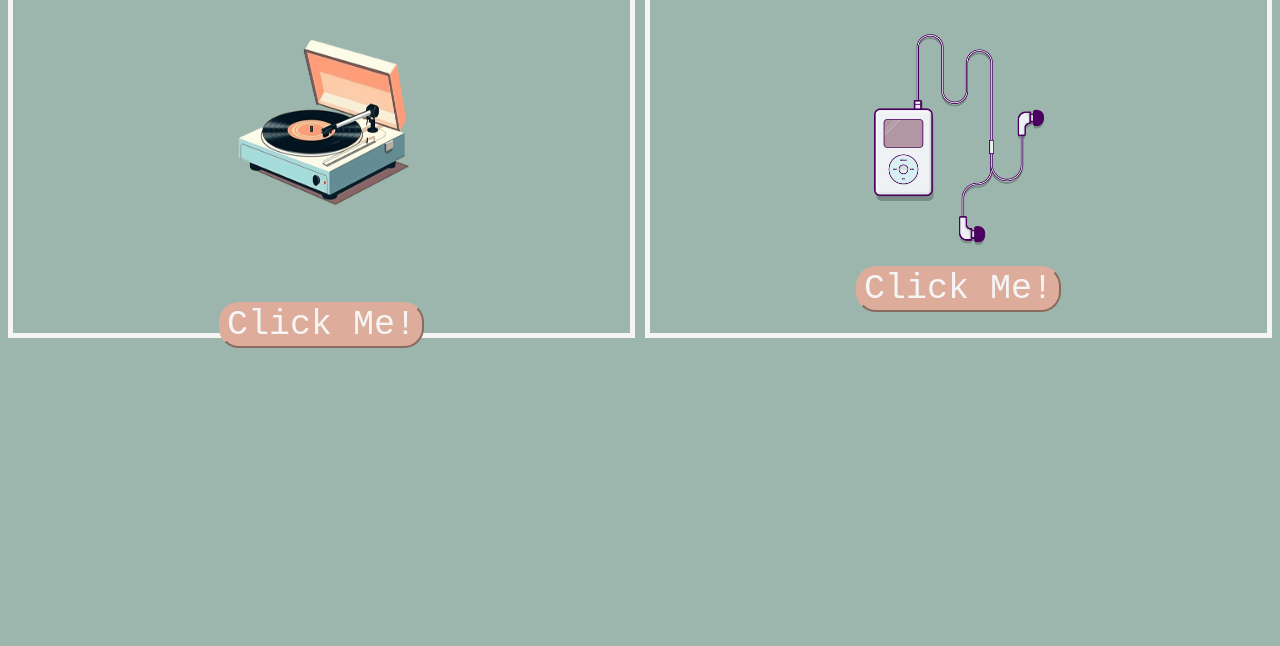
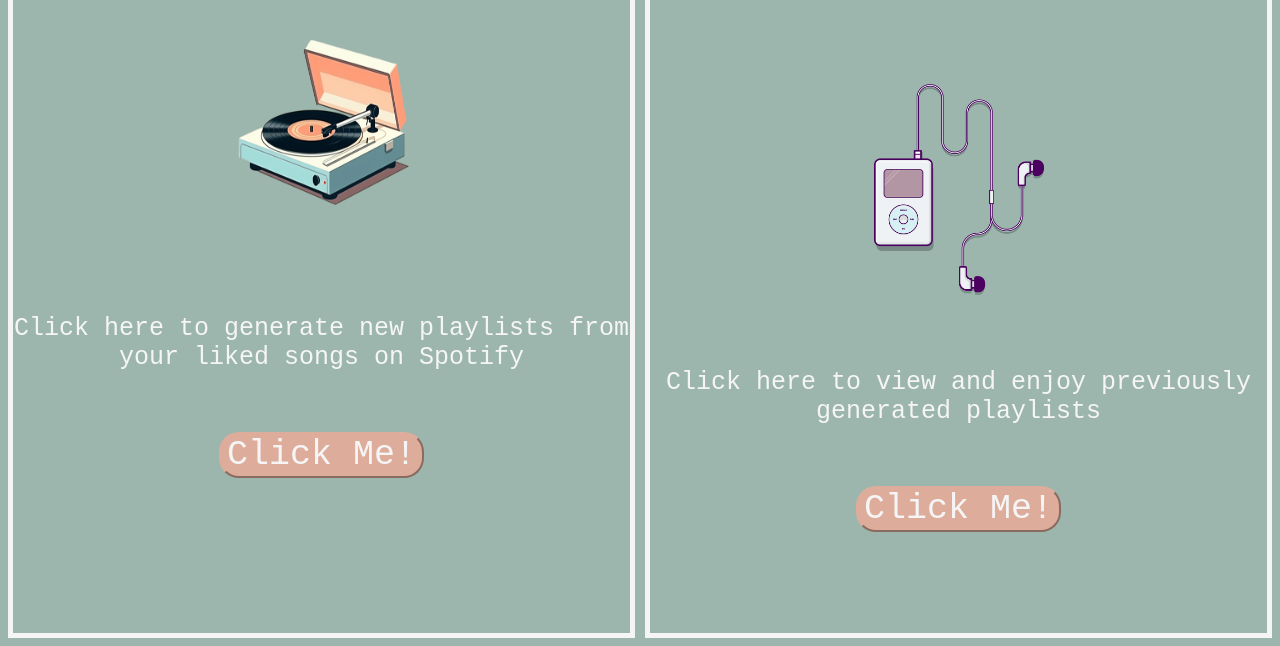
Before and after one commit to AlinaSkowronek/SongToPlaylist, a website built with Vite: page src/home.html in a window 1280 px wide. Shown: the part 280-926 px from the top of the page. Before the commit the page ends 816 px from the top, so only its background shows below. Built offline with nearby package versions, Linux system fonts and the light colour scheme.

Commit message:
add descriptions, fixed linning

```diff
--- a/src/home.html
+++ b/src/home.html
@@ -16,15 +16,19 @@
     <div class="row">
         <div id="left" class="column">
             <p>Create A New Playlist!</p>
-            <div id="record-wrapper">
+            <div class="record-wrapper">
                 <img id="record" src="../assets/images/recordPlayer.png">
+                <p>Click here to generate new playlists from your liked songs on Spotify
+                </p>
             </div>
             <button onclick="getBigger()">Click Me!</button>
         </div>
         <div id="right" class="column">
             <p>Check Out Your Existing Playlists!</p>
-            <div id="ipod-wrapper">
+            <div class="ipod-wrapper">
                 <img id="ipod" src="../assets/images/ipod.png">
+                <p>Click here to view and enjoy previously generated playlists
+                </p>
             </div>
             <button onclick="getBigger()">Click Me!</button>
         </div>
--- a/src/main.css
+++ b/src/main.css
@@ -87,7 +87,7 @@ input {
 ul {
     list-style-type: none;
     overflow: none;
-    background-color: #A3886B;
+    background-color: #DEAC9B;
     display: flex;
     margin-left: -8px;
     margin-top: 0px;
@@ -130,11 +130,10 @@ ul li a {
 }
 
 .column {
-    height: 500px;
+    height: 800px;
     text-align: center;
     font-family: Bradley Hand, cursive;
     color: whitesmoke;
-    text-decoration: underline;
     border: 5px;
     border-style: solid;
     border-color: whitesmoke;
@@ -142,16 +141,26 @@ ul li a {
 
 }
 
+
 #record {
     width: 200px;
     height: 300px;
 }
 
+
 #ipod {
+    padding-top: 50px;
+    padding-bottom: 40px;
     width: 170px;
     height: auto;
 }
 
-#left {}
+.record-wrapper {
+    font-family: 'Courier New', Courier, monospace;
+    font-size: 25px;
+}
 
-#right {}
+.ipod-wrapper {
+    font-family: 'Courier New', Courier, monospace;
+    font-size: 25px;
+}
```
